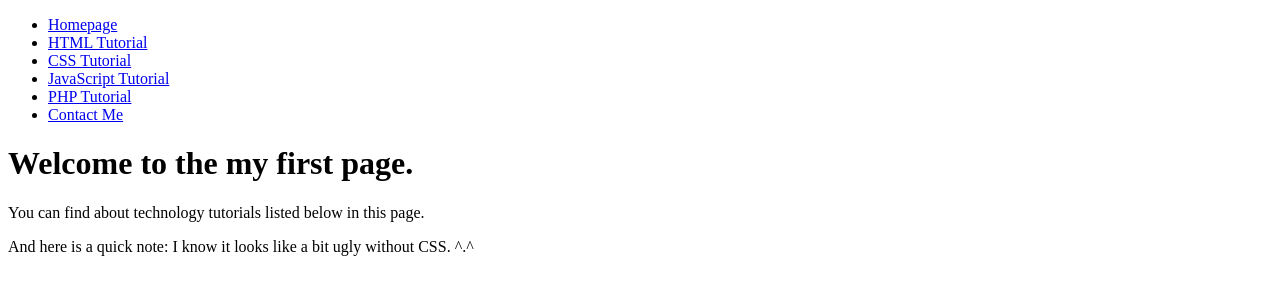
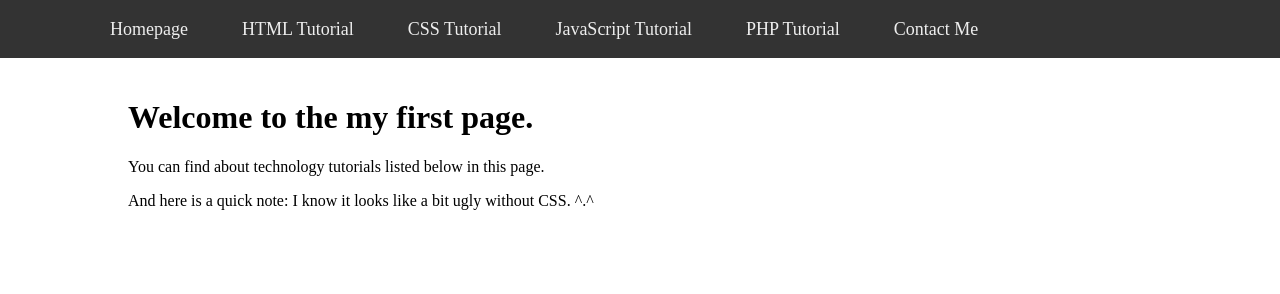
Before and after one commit to muratbaskicioglu/EnuygunITCamp, a plain HTML site: page index.html in a window 1280 px wide. Drawn offline with Linux system fonts and the light colour scheme.

Commit message:
Add some styles to top menu

```diff
--- /dev/null
+++ b/css/main.css
@@ -0,0 +1,46 @@
+body {
+	margin: 0px;
+}
+
+.container {
+	width: 100%;
+}
+
+.top-menu {
+	width: 100%;
+	background: #333333;
+}
+
+.top-menu ul {
+	overflow: hidden;
+	padding: 10px 0px;
+	margin: 0px auto;
+	width: 1100px;
+	list-style: none;
+}
+
+.top-menu ul li {
+	display: inline-block;
+}
+
+.top-menu ul li a {
+	display: block;
+	padding: 10px 20px;
+	margin: 0px 10px 0px 0px;
+	font-size: 18px;
+	line-height: 18px;
+	text-align: center;
+	text-decoration: none;
+	color: #EEEEEE;
+	background-color: #333333;
+}
+
+.top-menu ul li:lash-child a {
+	margin: 0px 0px 0px 0px;
+}
+
+.content {
+	padding: 20px;
+	margin: 0px auto;
+	width: 80%;
+}
--- a/index.html
+++ b/index.html
@@ -3,6 +3,7 @@
 <head>
 	<meta charset="UTF-8" />
 	<title>Enuygun Camp First Page</title>
+	<link rel="stylesheet" href="css/main.css" />
 <head>
 <body>
 	<div class="container">
@@ -16,7 +17,7 @@
 				<li><a href="contact.html">Contact Me</a></li>
 			</ul>
 		</div>
-		<div>
+		<div class="content">
 			<h1>Welcome to the my first page.</h1>
 			<p>You can find about technology tutorials listed below in this page.</p>
 			<p>And here is a quick note: I know it looks like a bit ugly without CSS. ^.^</p>
```
